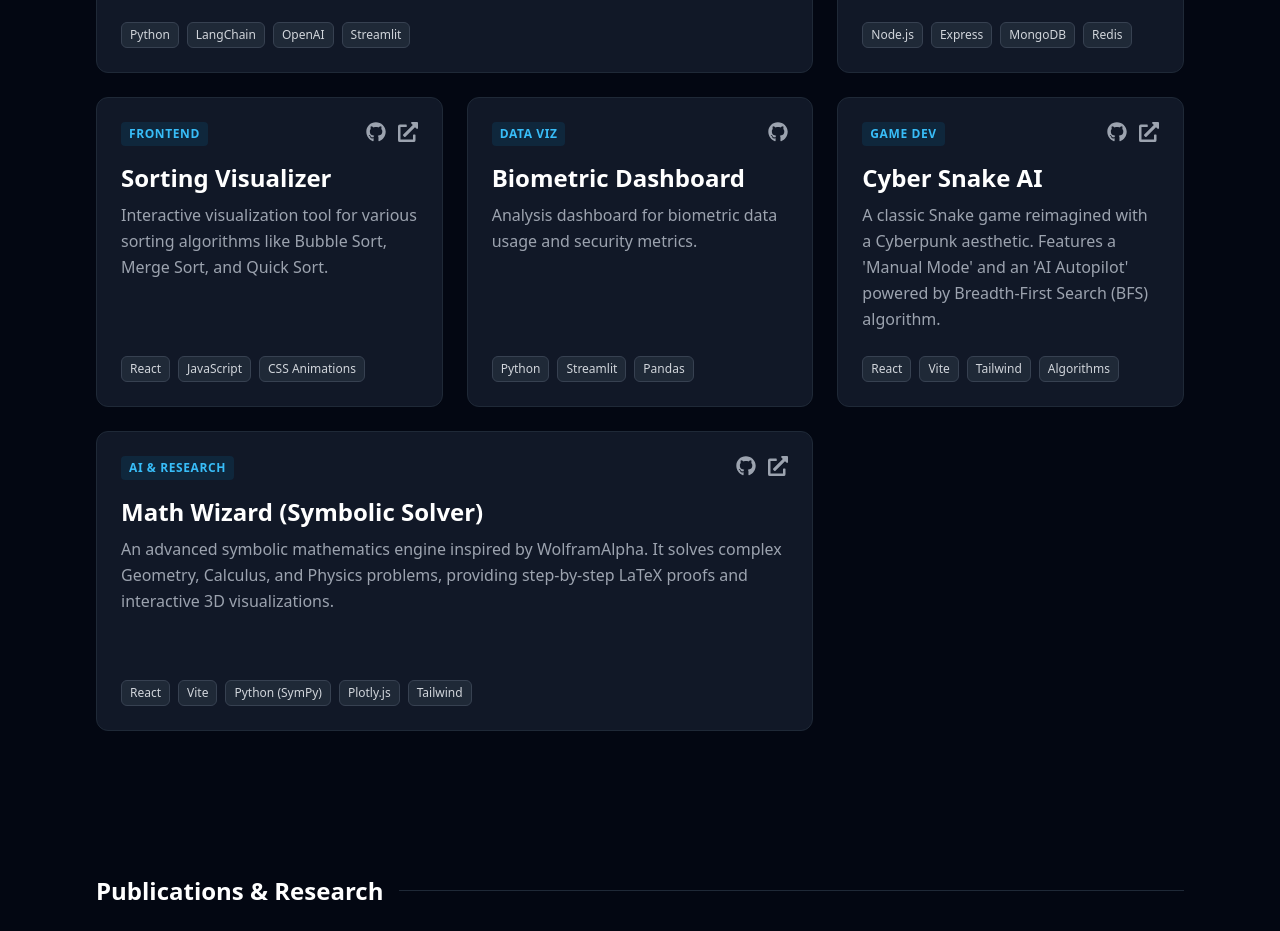
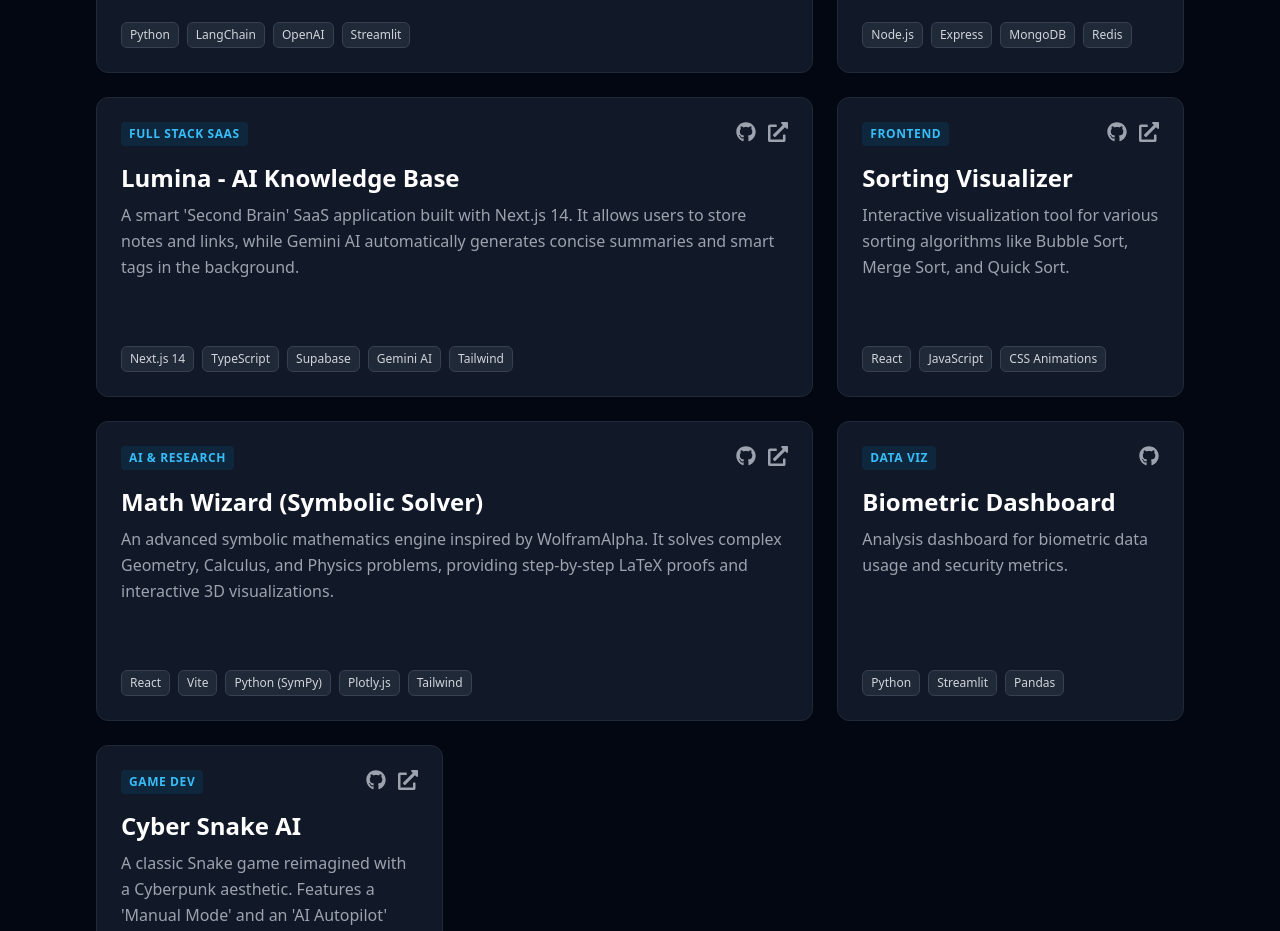
Before and after one commit to EfeArslan-Git-Hub/Efe-Arslan-Portfolio, a React (Vite) app: page / in a window 1280 px wide. Shown: the part 1140-2071 px from the top of the page. Built offline with nearby package versions, Linux system fonts and the light colour scheme.

Commit message:
Efe-Arslan-Portfolio

```diff
--- a/src/data/portfolio.js
+++ b/src/data/portfolio.js
@@ -44,6 +44,16 @@ export const projects = [
         span: "col-span-1 row-span-1"
     },
     {
+        id: 7,
+        title: "Lumina - AI Knowledge Base",
+        desc: "A smart 'Second Brain' SaaS application built with Next.js 14. It allows users to store notes and links, while Gemini AI automatically generates concise summaries and smart tags in the background.",
+        techStack: ["Next.js 14", "TypeScript", "Supabase", "Gemini AI", "Tailwind"],
+        link: "https://lumina-ai-knowledge-base.vercel.app/",
+        githubUrl: "https://github.com/EfeArslan-Git-Hub/Lumina-AI-Knowledge-Base",
+        category: "Full Stack SaaS",
+        span: "col-span-1 md:col-span-2 row-span-1"
+    },
+    {
         id: 3,
         title: "Sorting Visualizer",
         desc: "Interactive visualization tool for various sorting algorithms like Bubble Sort, Merge Sort, and Quick Sort.",
@@ -52,6 +62,16 @@ export const projects = [
         githubUrl: "https://github.com/EfeArslan-Git-Hub/React-Sorting-Visualizer",
         category: "Frontend",
         span: "col-span-1 row-span-1"
+    },
+    {
+        id: 6,
+        title: "Math Wizard (Symbolic Solver)",
+        desc: "An advanced symbolic mathematics engine inspired by WolframAlpha. It solves complex Geometry, Calculus, and Physics problems, providing step-by-step LaTeX proofs and interactive 3D visualizations.",
+        techStack: ["React", "Vite", "Python (SymPy)", "Plotly.js", "Tailwind"],
+        link: "https://symbolic-geometry-solver.vercel.app/",
+        githubUrl: "https://github.com/EfeArslan-Git-Hub/Symbolic-Geometry-Solver",
+        category: "AI & Research",
+        span: "col-span-1 md:col-span-2 row-span-1"
     },
     {
         id: 4,
@@ -73,16 +93,8 @@ export const projects = [
         category: "Game Dev",
         span: "col-span-1 row-span-1"
     },
-    {
-        id: 6,
-        title: "Math Wizard (Symbolic Solver)",
-        desc: "An advanced symbolic mathematics engine inspired by WolframAlpha. It solves complex Geometry, Calculus, and Physics problems, providing step-by-step LaTeX proofs and interactive 3D visualizations.",
-        techStack: ["React", "Vite", "Python (SymPy)", "Plotly.js", "Tailwind"],
-        link: "https://symbolic-geometry-solver.vercel.app/",
-        githubUrl: "https://github.com/EfeArslan-Git-Hub/Symbolic-Geometry-Solver",
-        category: "AI & Research",
-        span: "col-span-1 md:col-span-2 row-span-1"
-    }
+
+
 ];
 
 export const publications = [
```
